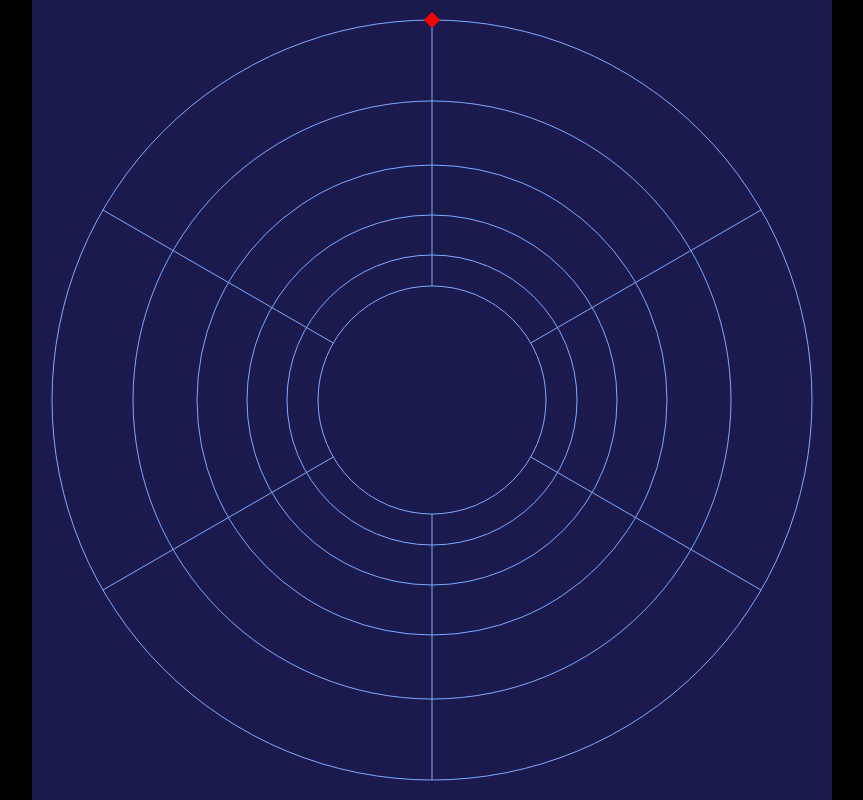
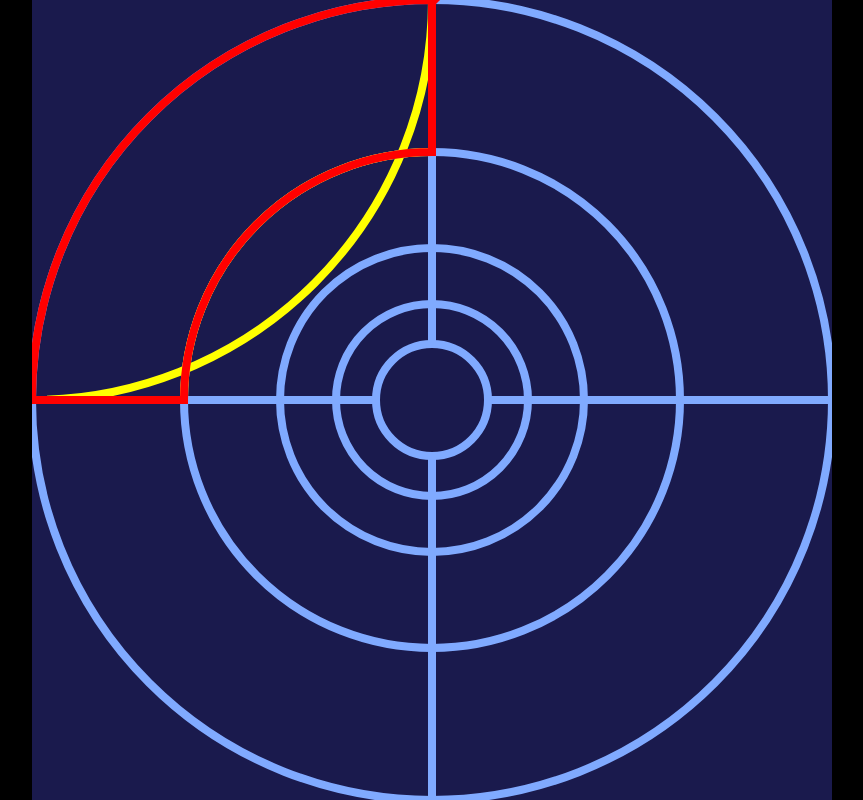
Before and after one commit to dopplerreflect/starts-with-a, a SvelteKit app: page /mouse in a window 1280 px wide. Shown: the whole page, without its empty margins (208-1071 px from the left). Built offline with nearby package versions, Linux system fonts and the light colour scheme.

Commit message:
dude. path-parser works great.

```diff
--- a/src/routes/mouse/+page.svelte
+++ b/src/routes/mouse/+page.svelte
@@ -6,10 +6,15 @@
 	import { useZoomableViewbox } from '$lib/use-zoomable-viewbox';
 	import { onMount } from 'svelte';
 
-	let size = browser ? Math.min(window.innerHeight, window.innerWidth) : 2 ** 8;
-	let angleCount = 6;
-	const angles = arrayMap(angleCount, (n) => (360 / angleCount) * n - 90);
-	const radii = arrayMap(6, (n) => Math.round((size / 2) * 0.95 * phi ** (n * 0.5)));
+	// let size = browser ? Math.min(window.innerHeight, window.innerWidth) : 2 ** 8;
+	// let angleCount = 4;
+	// const angles = arrayMap(angleCount, (n) => (360 / angleCount) * n - 90);
+	// const radii = arrayMap(5, (n) => Math.round((size / 2) * 0.95 * phi ** (n * 0.5)));
+
+	const size = 100;
+	const r = size / 2;
+	const angles = arrayMap(4, (n) => 90 * n - 90);
+	const radii = arrayMap(5, (n) => Math.round(r * phi ** n));
 
 	let svg: SVGSVGElement;
 	onMount(() => {
@@ -22,4 +27,30 @@
 	<Background {size} fill="hsl(240, 50%, 20%)" />
 
 	<PathBuilder {size} {angles} {radii} />
+
+	<path
+		d={[
+			'M',
+			radialPointString(angles[0], radii[0]),
+			'L',
+			radialPointString(angles[0], radii[1]),
+			'A',
+			radii[1],
+			radii[1],
+			'0 0 0',
+			radialPointString(angles[3], radii[1]),
+			'L',
+			radialPointString(angles[3], radii[0]),
+			'A',
+			radii[0],
+			radii[0],
+			'0 0 0',
+			radialPointString(angles[0], radii[0]),
+			'Z'
+		].join(' ')}
+		stroke="yellow"
+		fill="none"
+	/>
+
+	<path d="M0,-50L0,-31A31 31 0 0 0 -31,0L-50,0A50 50 0 0 1 0,-50Z" stroke="red" fill="none" />
 </svg>
```
Also changed, not shown: src/lib/path-parser.ts (+9 -21 lines), src/routes/path-test/+page.svelte (added, +15 -0 lines).
